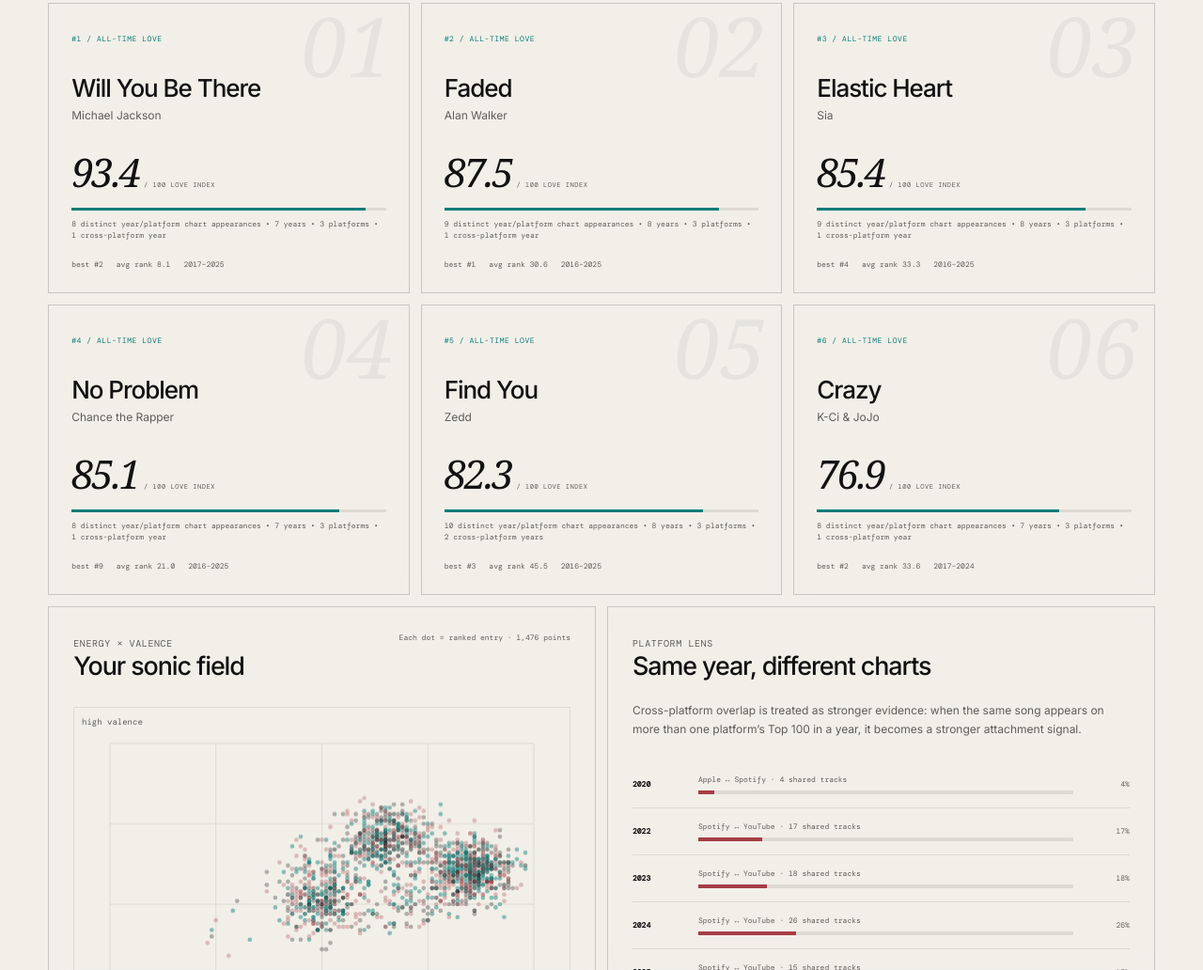
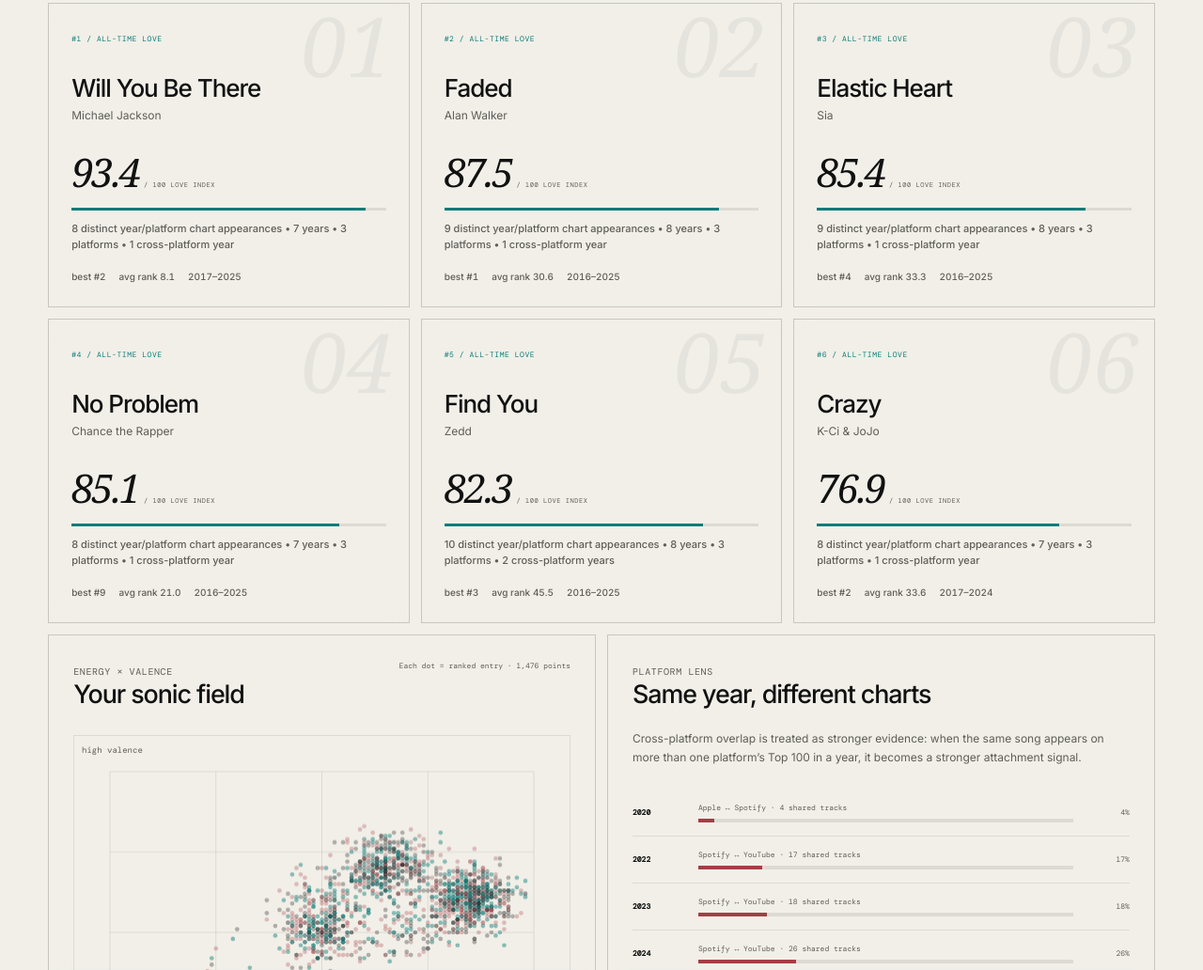
Before and after one commit to mukanzi/clyd3-site, a plain HTML site: page music/index.html in a window 1280 px wide. Shown: the part 5074-6106 px from the top of the page at 94% size. Drawn offline with nearby package versions, Linux system fonts and the light colour scheme; a web font is replaced by a local one.

Commit message:
style: improve Listening Atlas card metadata legibility

```diff
--- a/music/styles.css
+++ b/music/styles.css
@@ -494,8 +494,28 @@ tbody tr:last-child td { border-bottom: 0; }
 .love-score small { color: var(--soft-ink); font-family: 'DM Mono', monospace; font-size: 7px; text-transform: uppercase; letter-spacing: .08em; }
 .love-meter { height: 3px; background: var(--line-soft); overflow: hidden; margin-top: 10px; }
 .love-meter i { display: block; height: 100%; background: var(--teal); }
-.track-card .love-detail, .track-meta { color: var(--soft-ink); font-family: 'DM Mono', monospace; font-size: 8px; line-height: 1.55; }
-.track-meta { display: flex; gap: 14px; flex-wrap: wrap; margin-top: 18px; }
+.track-card .love-detail {
+  color: var(--soft-ink);
+  font-family: 'Inter', Arial, sans-serif;
+  font-size: 11px;
+  font-weight: 450;
+  line-height: 1.55;
+  letter-spacing: 0;
+}
+
+.track-meta {
+  display: flex;
+  gap: 14px;
+  flex-wrap: wrap;
+  margin-top: 18px;
+  color: var(--soft-ink);
+  font-family: 'Inter', Arial, sans-serif;
+  font-size: 10px;
+  font-weight: 500;
+  line-height: 1.5;
+  letter-spacing: 0;
+  font-variant-numeric: tabular-nums;
+}
 .top100-toolbar { padding: 18px 20px; }
 .love-summary { color: var(--soft-ink); font-size: 11px; line-height: 1.6; }
 .love-summary strong { color: var(--ink); }
```
